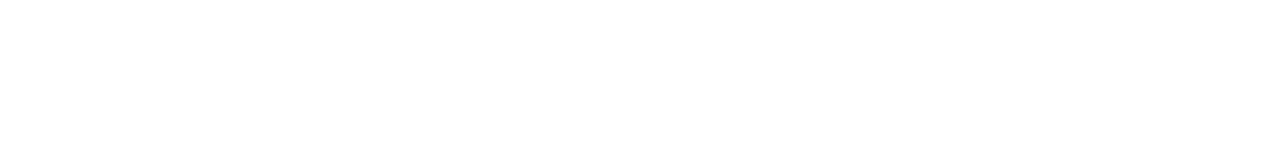
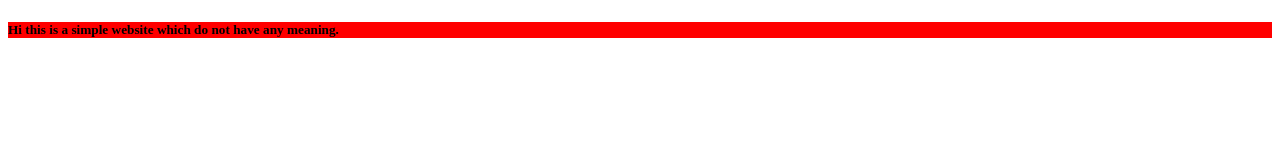
Before and after one commit to ABRAR-Bracu/Temp-repository, a plain HTML site: page temp_repo.html in a window 1280 px wide. Drawn offline with Linux system fonts and the light colour scheme.

Commit message:
add a style

```diff
--- /dev/null
+++ b/styles/colours.css
@@ -0,0 +1,3 @@
+.Heading{
+    background-color: red;
+}
--- a/temp_repo.html
+++ b/temp_repo.html
@@ -4,8 +4,10 @@
     <meta charset="UTF-8">
     <meta name="viewport" content="width=device-width, initial-scale=1.0">
     <title>First github repository</title>
+    <link rel="stylesheet" href="styles/colours.css">
+
 </head>
 <body>
-
+    <h5 class="Heading">Hi this is a simple website which do not have any meaning.</h5>
 </body>
 </html>
```
